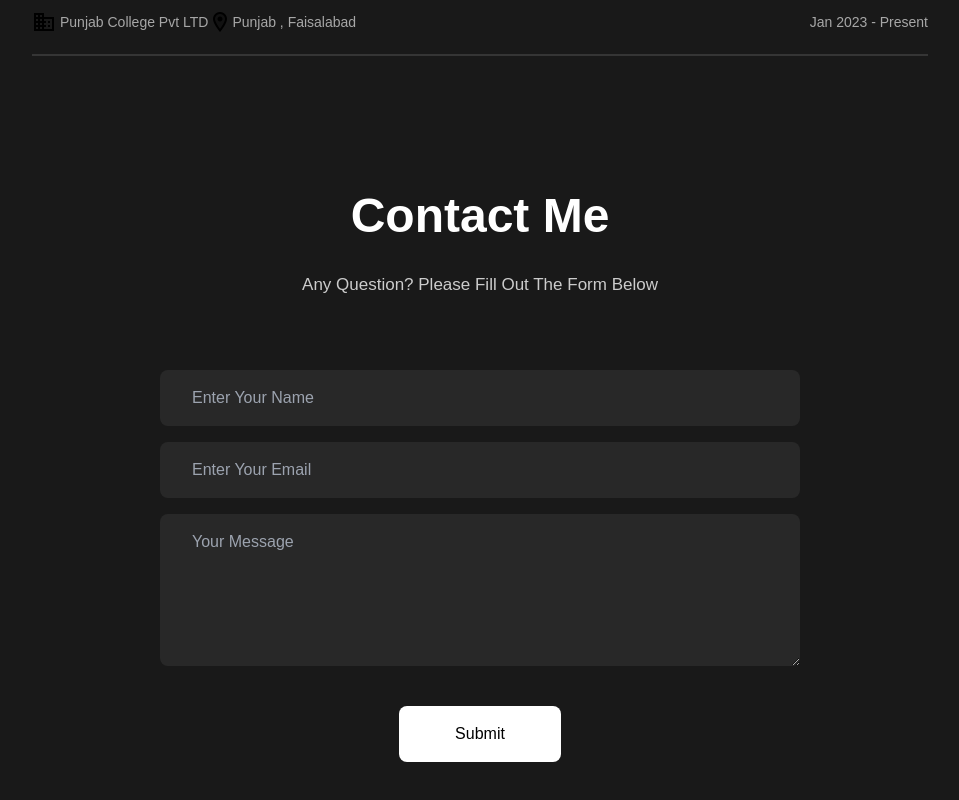
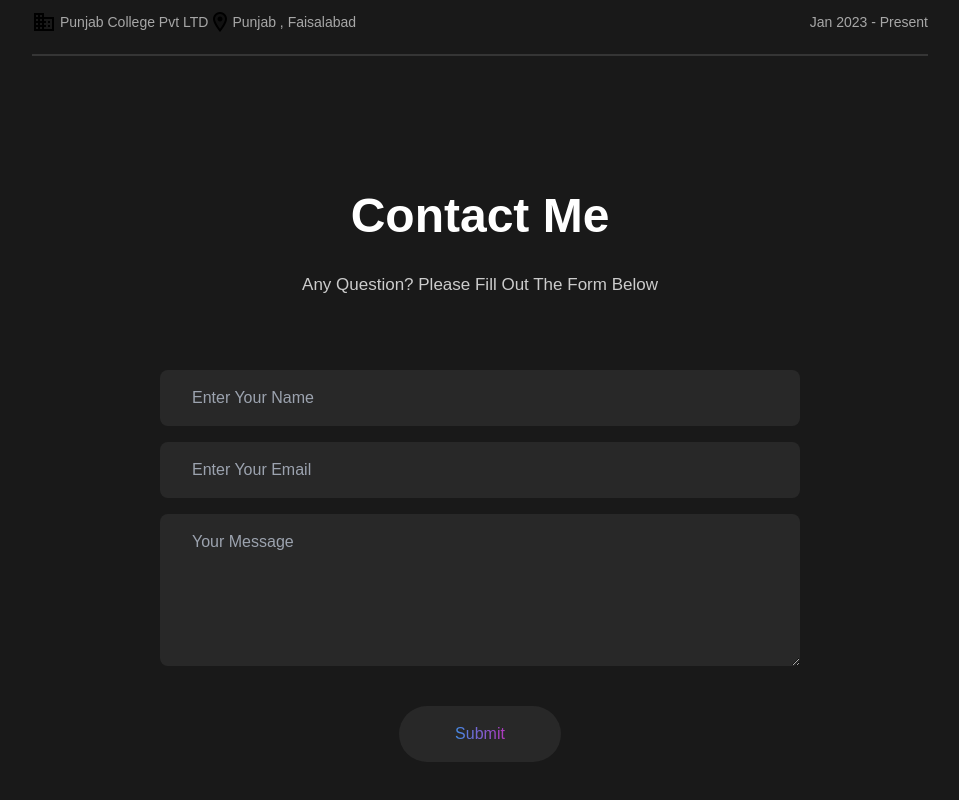
Before and after one commit to Abdullah6346/next-portfolo, a Next.js app: page / in a window 1280 px wide. Shown: the part 4477-5277 px from the top of the page, without its empty margins (160-1119 px from the left). Built offline with nearby package versions, Linux system fonts and the light colour scheme.

Commit message:
feat: Contact Component Completed

```diff
--- a/src/app/Components/Contact.jsx
+++ b/src/app/Components/Contact.jsx
@@ -33,9 +33,9 @@ const Contact = () => {
           <button
             type="submit"
             value="send"
-            className="sub-btn m-8 rounded-lg border-none bg-white px-14 py-4 text-black"
+            className="sub-btn bg-[#282828] m-8 rounded-full border-none px-14 py-4 text-transparent"
           >
-            Submit
+            <span className="gradient-text text-gradient">Submit</span>
           </button>
         </form>
       </section>
```
